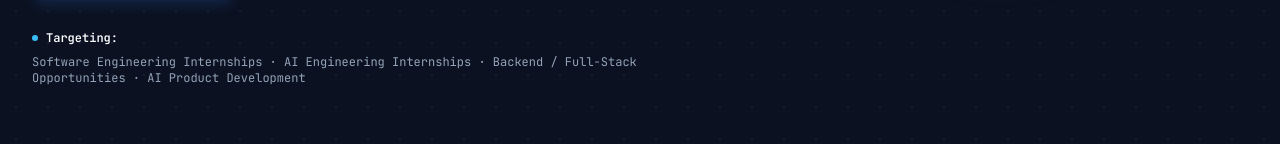
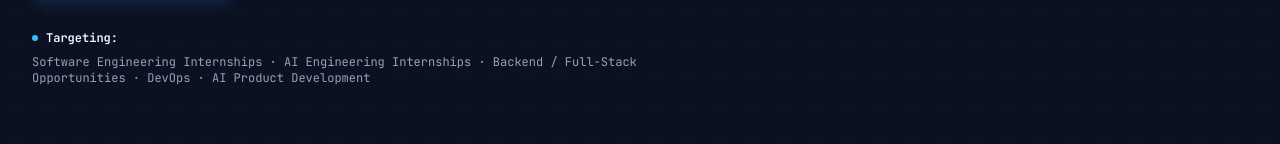
Before and after one commit to MahranHadjSalah/portfolio, a React (Vite) app: page / in a window 1280 px wide. Shown: the part 741-885 px from the top of the page. Built offline with nearby package versions, Linux system fonts and the light colour scheme.

Commit message:
feat(contact): add DevOps opportunity box to Currently Looking For section

```diff
--- a/src/components/Contact.jsx
+++ b/src/components/Contact.jsx
@@ -51,20 +51,20 @@ export default function Contact() {
           initial="hidden"
           whileInView="visible"
           viewport={{ once: true, margin: "-60px" }}
-          className="p-6 sm:p-7 rounded-xl bg-[#172033] border border-[#263244] shadow-xs mb-10 max-w-4xl space-y-3.5"
+          className="p-6 sm:p-7 rounded-xl bg-[#172033] border border-[#263244] shadow-xs mb-10 max-w-5xl space-y-3.5"
         >
           <div className="flex items-center gap-2 text-xs font-mono text-[#38BDF8] font-bold uppercase tracking-wider">
             <Target className="w-4 h-4" />
             <span>{whatImLookingFor.title}</span>
           </div>
 
-          <div className="grid grid-cols-1 sm:grid-cols-2 lg:grid-cols-4 gap-2.5">
+          <div className="grid grid-cols-1 sm:grid-cols-2 md:grid-cols-3 lg:grid-cols-5 gap-2.5">
             {whatImLookingFor.opportunities.map((opp, idx) => (
               <div
                 key={idx}
                 className="p-3 rounded-lg bg-[#0B1120] border border-[#263244] text-xs font-mono text-[#F8FAFC] font-semibold flex items-center gap-2"
               >
-                <span className="w-1.5 h-1.5 rounded-full bg-[#38BDF8]" />
+                <span className="w-1.5 h-1.5 rounded-full bg-[#38BDF8] shrink-0" />
                 <span>{opp}</span>
               </div>
             ))}
--- a/src/data/portfolioData.js
+++ b/src/data/portfolioData.js
@@ -507,8 +507,9 @@ export const portfolioData = {
       "Software Engineering Internships",
       "AI Engineering Internships",
       "Backend / Full-Stack Opportunities",
+      "DevOps",
       "AI Product Development"
     ],
-    note: "Particularly interested in teams working on AI products, intelligent automation, SaaS, and backend systems."
+    note: "Particularly interested in teams working on AI products, intelligent automation, SaaS, DevOps, and backend systems."
   }
 };
```
